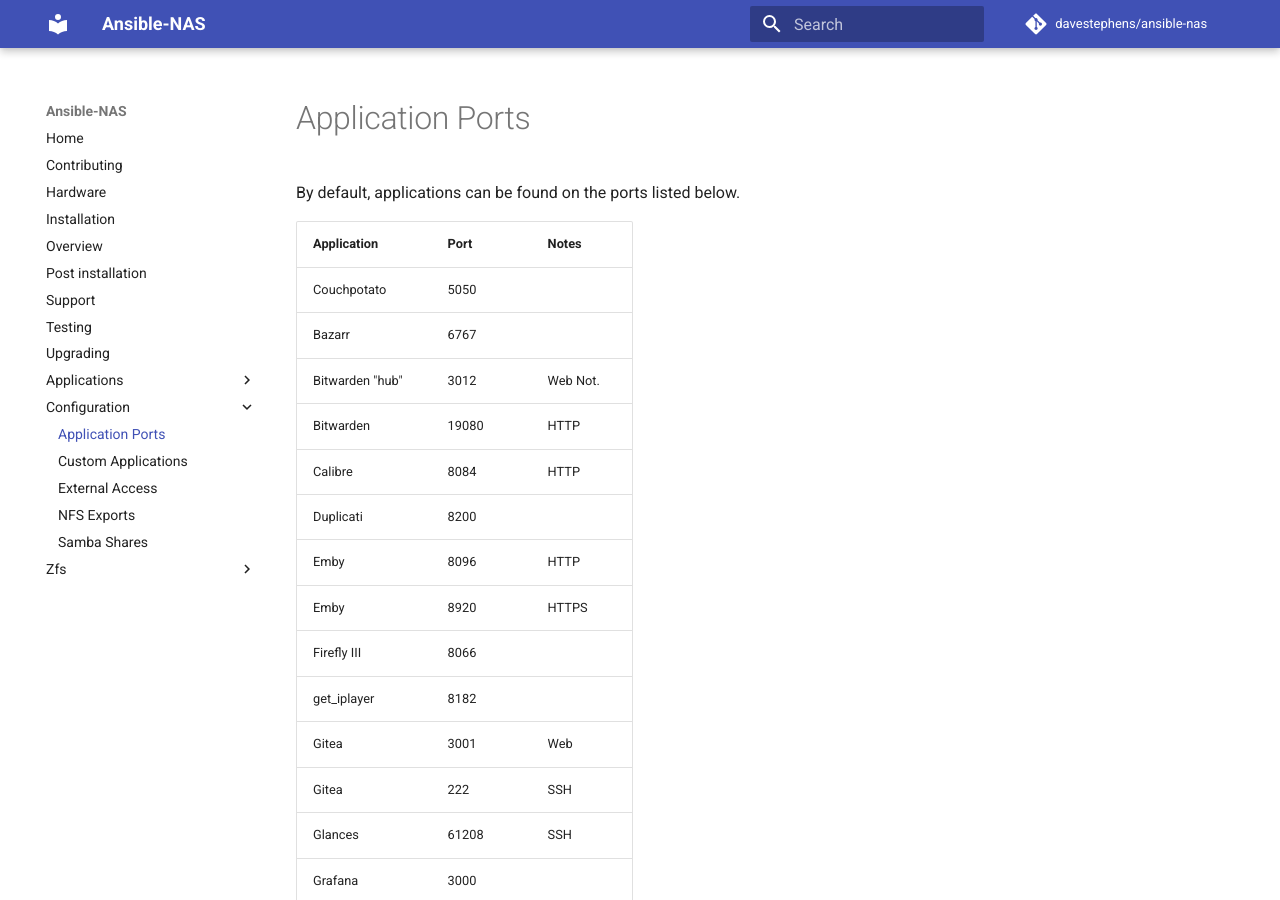
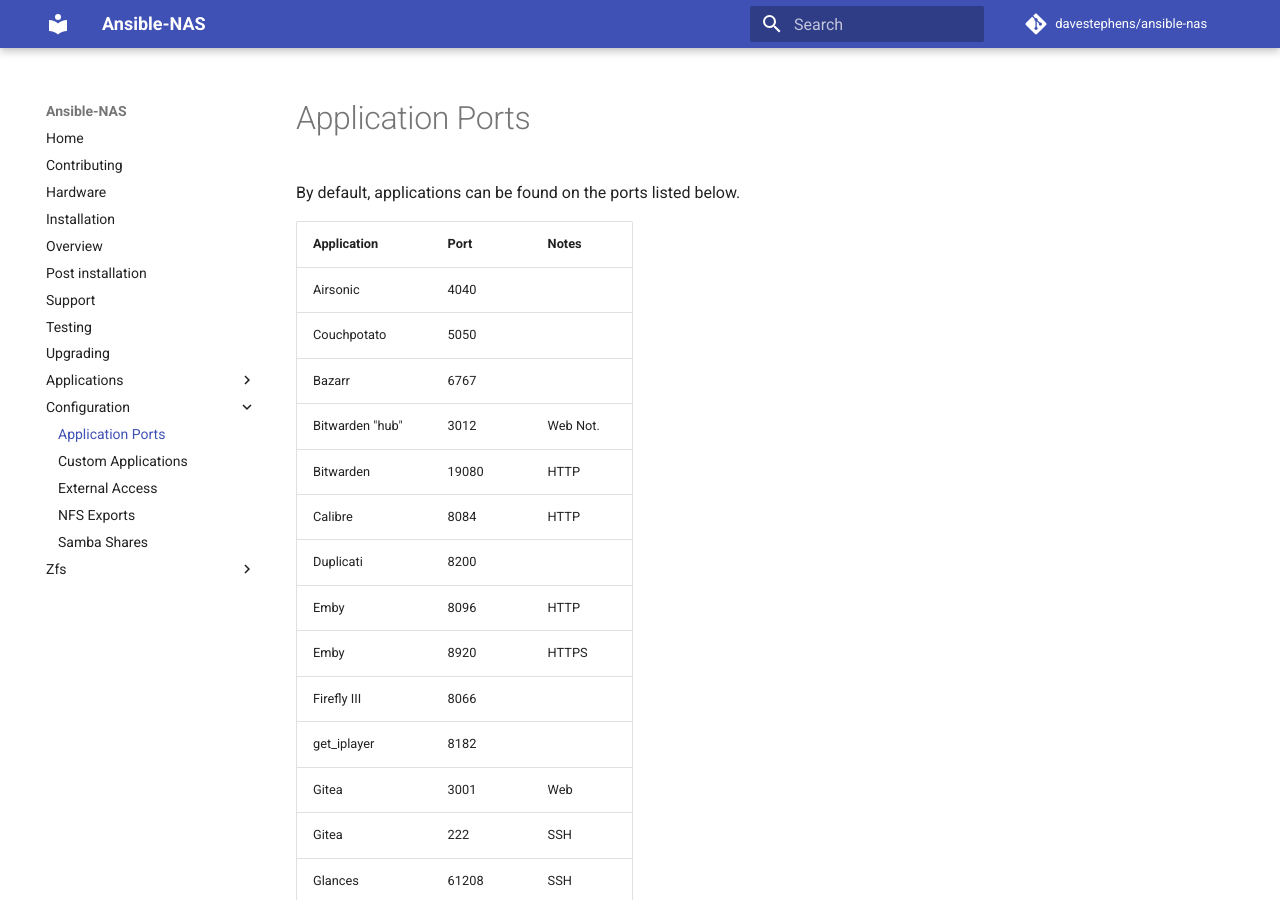
Before and after one commit to davestephens/ansible-nas, an MkDocs documentation site: the page built from docs/configuration/application_ports.md, in a window 1280 px wide and 900 px high. Built offline with MkDocs 1.6.1 and Material for MkDocs 9.7.7, drawn with Linux system fonts in a browser that asks for light colours; comment, search, counter and statistics services are not loaded.

Commit message:
airsonic port

```diff
--- a/docs/configuration/application_ports.md
+++ b/docs/configuration/application_ports.md
@@ -4,6 +4,7 @@ By default, applications can be found on the ports listed below.
 
 | Application     | Port   | Notes     |
 |-----------------|--------|-----------|
+| Airsonic        | 4040   |           |
 | Couchpotato     | 5050   |           |
 | Bazarr          | 6767   |           |
 | Bitwarden "hub" | 3012   | Web Not.  |
```
